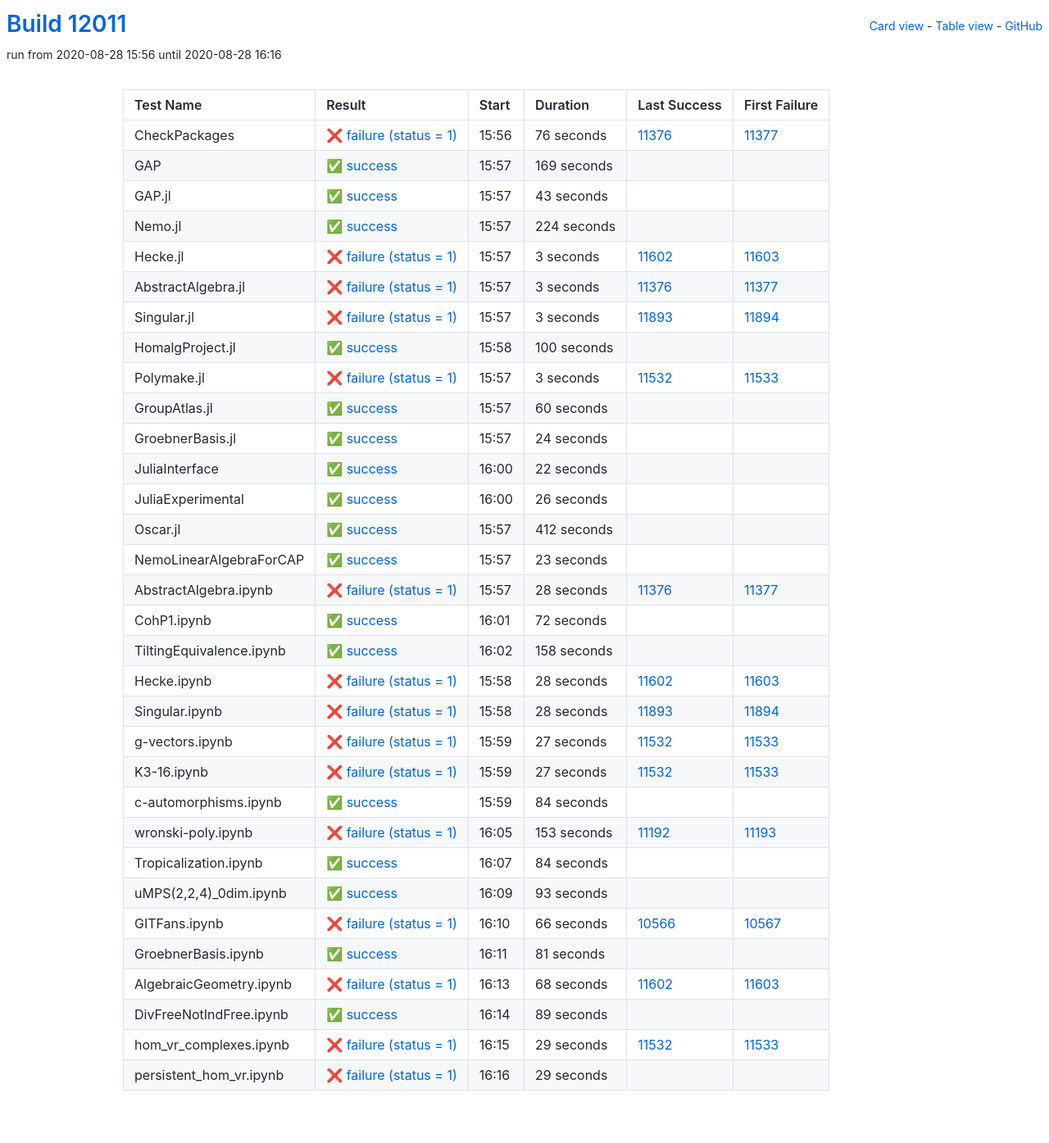
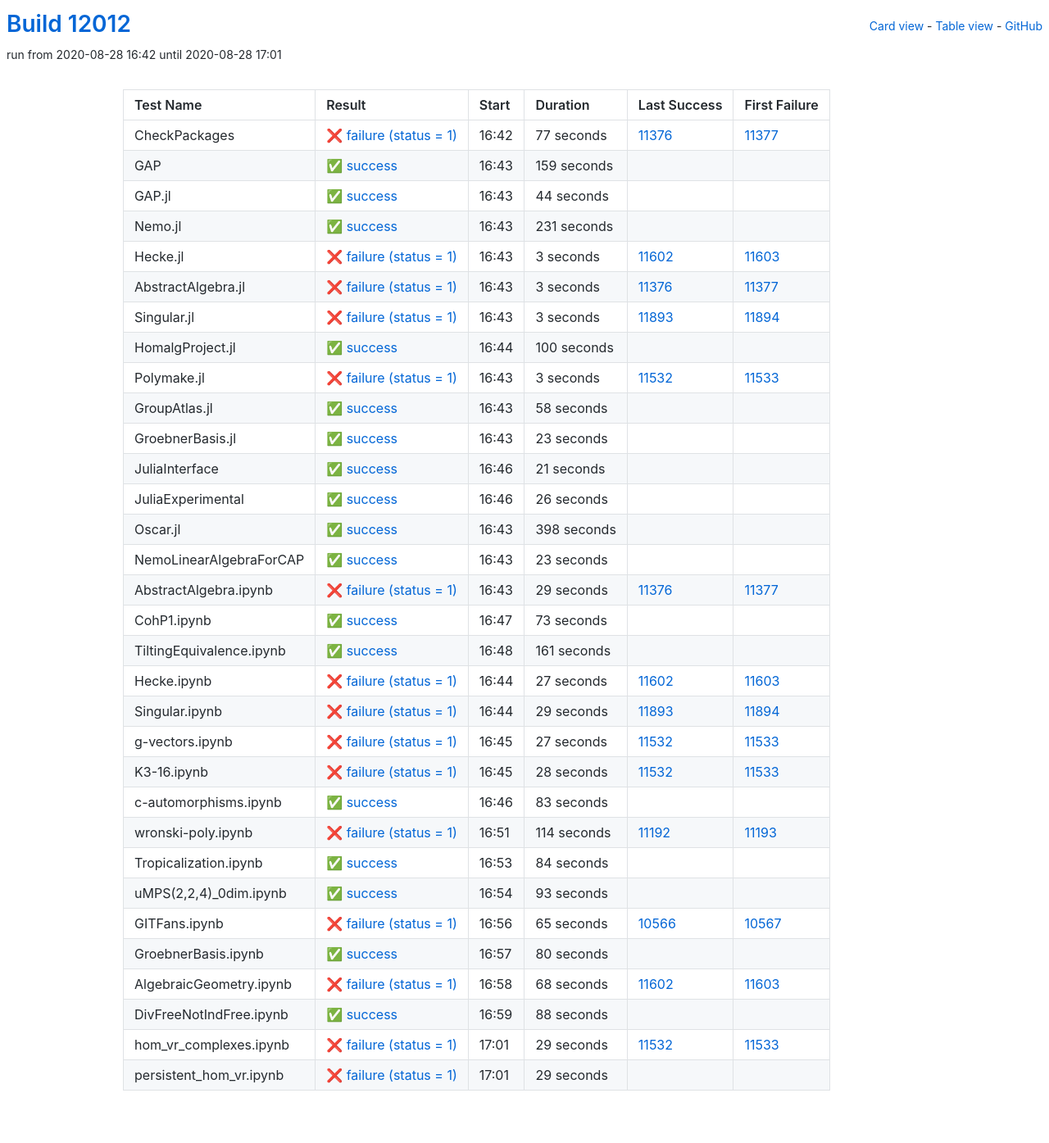
Before and after one commit to oscar-system/oscar-ci-status, a Jekyll site: the page built from table.html, in a window 1280 px wide. Shown: the whole page at 82% size. Built offline with Jekyll 4.4.1, drawn with Linux system fonts in a browser that asks for light colours.

Commit message:
Build #12012

```diff
--- a/_data/ci.yml
+++ b/_data/ci.yml
@@ -1,6 +1,6 @@
 ---
-build: 12011
-build_url: https://oscarci.mathematik.uni-kl.de/job/oscar/12011/
+build: 12012
+build_url: https://oscarci.mathematik.uni-kl.de/job/oscar/12012/
 job: oscar
 organization: oscar-system
 repo: oscar-ci-status
@@ -8,56 +8,56 @@
 tests:
 - name: CheckPackages
   id: checkpackages
-  log: https://oscarci.mathematik.uni-kl.de/job/oscar/12011/artifact/logs/build-12011/CheckPackages.log
-  start: 2020-08-28 15:56
+  log: https://oscarci.mathematik.uni-kl.de/job/oscar/12012/artifact/logs/build-12012/CheckPackages.log
+  start: 2020-08-28 16:42
   success: false
   exitcode: 1
   status: failure
-  duration: 76
+  duration: 77
   last_success: 11376
   last_success_url: https://oscarci.mathematik.uni-kl.de/job/oscar/11376/
   first_failure: 11377
   first_failure_url: https://oscarci.mathematik.uni-kl.de/job/oscar/11377/
 - name: GAP
   id: gap
-  log: https://oscarci.mathematik.uni-kl.de/job/oscar/12011/artifact/logs/build-12011/GAP.log
-  start: 2020-08-28 15:57
+  log: https://oscarci.mathematik.uni-kl.de/job/oscar/12012/artifact/logs/build-12012/GAP.log
+  start: 2020-08-28 16:43
   success: true
   exitcode: 0
   status: success
-  duration: 169
+  duration: 159
   last_success: false
   last_success_url:
   first_failure: false
   first_failure_url:
 - name: GAP.jl
   id: gap-jl
-  log: https://oscarci.mathematik.uni-kl.de/job/oscar/12011/artifact/logs/build-12011/GAP.jl.log
-  start: 2020-08-28 15:57
+  log: https://oscarci.mathematik.uni-kl.de/job/oscar/12012/artifact/logs/build-12012/GAP.jl.log
+  start: 2020-08-28 16:43
   success: true
   exitcode: 0
   status: success
-  duration: 43
+  duration: 44
   last_success: false
   last_success_url:
   first_failure: false
   first_failure_url:
 - name: Nemo.jl
   id: nemo-jl
-  log: https://oscarci.mathematik.uni-kl.de/job/oscar/12011/artifact/logs/build-12011/Nemo.jl.log
-  start: 2020-08-28 15:57
+  log: https://oscarci.mathematik.uni-kl.de/job/oscar/12012/artifact/logs/build-12012/Nemo.jl.log
+  start: 2020-08-28 16:43
   success: true
   exitcode: 0
   status: success
-  duration: 224
+  duration: 231
   last_success: false
   last_success_url:
   first_failure: false
   first_failure_url:
 - name: Hecke.jl
   id: hecke-jl
-  log: https://oscarci.mathematik.uni-kl.de/job/oscar/12011/artifact/logs/build-12011/Hecke.jl.log
-  start: 2020-08-28 15:57
+  log: https://oscarci.mathematik.uni-kl.de/job/oscar/12012/artifact/logs/build-12012/Hecke.jl.log
+  start: 2020-08-28 16:43
   success: false
   exitcode: 1
   status: failure
@@ -68,8 +68,8 @@
   first_failure_url: https://oscarci.mathematik.uni-kl.de/job/oscar/11603/
 - name: AbstractAlgebra.jl
   id: abstractalgebra-jl
-  log: https://oscarci.mathematik.uni-kl.de/job/oscar/12011/artifact/logs/build-12011/AbstractAlgebra.jl.log
-  start: 2020-08-28 15:57
+  log: https://oscarci.mathematik.uni-kl.de/job/oscar/12012/artifact/logs/build-12012/AbstractAlgebra.jl.log
+  start: 2020-08-28 16:43
   success: false
   exitcode: 1
   status: failure
@@ -80,8 +80,8 @@
   first_failure_url: https://oscarci.mathematik.uni-kl.de/job/oscar/11377/
 - name: Singular.jl
   id: singular-jl
-  log: https://oscarci.mathematik.uni-kl.de/job/oscar/12011/artifact/logs/build-12011/Singular.jl.log
-  start: 2020-08-28 15:57
+  log: https://oscarci.mathematik.uni-kl.de/job/oscar/12012/artifact/logs/build-12012/Singular.jl.log
+  start: 2020-08-28 16:43
   success: false
   exitcode: 1
   status: failure
@@ -92,8 +92,8 @@
   first_failure_url: https://oscarci.mathematik.uni-kl.de/job/oscar/11894/
 - name: HomalgProject.jl
   id: homalgproject-jl
-  log: https://oscarci.mathematik.uni-kl.de/job/oscar/12011/artifact/logs/build-12011/HomalgProject.jl.log
-  start: 2020-08-28 15:58
+  log: https://oscarci.mathematik.uni-kl.de/job/oscar/12012/artifact/logs/build-12012/HomalgProject.jl.log
+  start: 2020-08-28 16:44
   success: true
   exitcode: 0
   status: success
@@ -104,8 +104,8 @@
   first_failure_url:
 - name: Polymake.jl
   id: polymake-jl
-  log: https://oscarci.mathematik.uni-kl.de/job/oscar/12011/artifact/logs/build-12011/Polymake.jl.log
-  start: 2020-08-28 15:57
+  log: https://oscarci.mathematik.uni-kl.de/job/oscar/12012/artifact/logs/build-12012/Polymake.jl.log
+  start: 2020-08-28 16:43
   success: false
   exitcode: 1
   status: failure
@@ -116,44 +116,44 @@
   first_failure_url: https://oscarci.mathematik.uni-kl.de/job/oscar/11533/
 - name: GroupAtlas.jl
   id: groupatlas-jl
-  log: https://oscarci.mathematik.uni-kl.de/job/oscar/12011/artifact/logs/build-12011/GroupAtlas.jl.log
-  start: 2020-08-28 15:57
+  log: https://oscarci.mathematik.uni-kl.de/job/oscar/12012/artifact/logs/build-12012/GroupAtlas.jl.log
+  start: 2020-08-28 16:43
   success: true
   exitcode: 0
   status: success
-  duration: 60
+  duration: 58
   last_success: false
   last_success_url:
   first_failure: false
   first_failure_url:
 - name: GroebnerBasis.jl
   id: groebnerbasis-jl
-  log: https://oscarci.mathematik.uni-kl.de/job/oscar/12011/artifact/logs/build-12011/GroebnerBasis.jl.log
-  start: 2020-08-28 15:57
+  log: https://oscarci.mathematik.uni-kl.de/job/oscar/12012/artifact/logs/build-12012/GroebnerBasis.jl.log
+  start: 2020-08-28 16:43
   success: true
   exitcode: 0
   status: success
-  duration: 24
+  duration: 23
   last_success: false
   last_success_url:
   first_failure: false
   first_failure_url:
 - name: JuliaInterface
   id: juliainterface
-  log: https://oscarci.mathematik.uni-kl.de/job/oscar/12011/artifact/logs/build-12011/JuliaInterface.log
-  start: 2020-08-28 16:00
+  log: https://oscarci.mathematik.uni-kl.de/job/oscar/12012/artifact/logs/build-12012/JuliaInterface.log
+  start: 2020-08-28 16:46
   success: true
   exitcode: 0
   status: success
-  duration: 22
+  duration: 21
   last_success: false
   last_success_url:
   first_failure: false
   first_failure_url:
 - name: JuliaExperimental
   id: juliaexperimental
-  log: https://oscarci.mathematik.uni-kl.de/job/oscar/12011/artifact/logs/build-12011/JuliaExperimental.log
-  start: 2020-08-28 16:00
+  log: https://oscarci.mathematik.uni-kl.de/job/oscar/12012/artifact/logs/build-12012/JuliaExperimental.log
+  start: 2020-08-28 16:46
   success: true
   exitcode: 0
   status: success
@@ -164,20 +164,20 @@
   first_failure_url:
 - name: Oscar.jl
   id: oscar-jl
-  log: https://oscarci.mathematik.uni-kl.de/job/oscar/12011/artifact/logs/build-12011/Oscar.jl.log
-  start: 2020-08-28 15:57
+  log: https://oscarci.mathematik.uni-kl.de/job/oscar/12012/artifact/logs/build-12012/Oscar.jl.log
+  start: 2020-08-28 16:43
   success: true
   exitcode: 0
   status: success
-  duration: 412
+  duration: 398
   last_success: false
   last_success_url:
   first_failure: false
   first_failure_url:
 - name: NemoLinearAlgebraForCAP
   id: nemolinearalgebraforcap
-  log: https://oscarci.mathematik.uni-kl.de/job/oscar/12011/artifact/logs/build-12011/NemoLinearAlgebraForCAP.log
-  start: 2020-08-28 15:57
+  log: https://oscarci.mathematik.uni-kl.de/job/oscar/12012/artifact/logs/build-12012/NemoLinearAlgebraForCAP.log
+  start: 2020-08-28 16:43
   success: true
   exitcode: 0
   status: success
@@ -188,68 +188,68 @@
   first_failure_url:
 - name: AbstractAlgebra.ipynb
   id: abstractalgebra-ipynb
-  log: https://oscarci.mathematik.uni-kl.de/job/oscar/12011/artifact/logs/build-12011/AbstractAlgebra.ipynb.log
-  start: 2020-08-28 15:57
+  log: https://oscarci.mathematik.uni-kl.de/job/oscar/12012/artifact/logs/build-12012/AbstractAlgebra.ipynb.log
+  start: 2020-08-28 16:43
   success: false
   exitcode: 1
   status: failure
-  duration: 28
+  duration: 29
   last_success: 11376
   last_success_url: https://oscarci.mathematik.uni-kl.de/job/oscar/11376/
   first_failure: 11377
   first_failure_url: https://oscarci.mathematik.uni-kl.de/job/oscar/11377/
 - name: CohP1.ipynb
   id: cohp1-ipynb
-  log: https://oscarci.mathematik.uni-kl.de/job/oscar/12011/artifact/logs/build-12011/CohP1.ipynb.log
-  start: 2020-08-28 16:01
+  log: https://oscarci.mathematik.uni-kl.de/job/oscar/12012/artifact/logs/build-12012/CohP1.ipynb.log
+  start: 2020-08-28 16:47
   success: true
   exitcode: 0
   status: success
-  duration: 72
+  duration: 73
   last_success: false
   last_success_url:
   first_failure: false
   first_failure_url:
 - name: TiltingEquivalence.ipynb
   id: tiltingequivalence-ipynb
-  log: https://oscarci.mathematik.uni-kl.de/job/oscar/12011/artifact/logs/build-12011/TiltingEquivalence.ipynb.log
-  start: 2020-08-28 16:02
+  log: https://oscarci.mathematik.uni-kl.de/job/oscar/12012/artifact/logs/build-12012/TiltingEquivalence.ipynb.log
+  start: 2020-08-28 16:48
   success: true
   exitcode: 0
   status: success
-  duration: 158
+  duration: 161
   last_success: false
   last_success_url:
   first_failure: false
   first_failure_url:
 - name: Hecke.ipynb
   id: hecke-ipynb
-  log: https://oscarci.mathematik.uni-kl.de/job/oscar/12011/artifact/logs/build-12011/Hecke.ipynb.log
-  start: 2020-08-28 15:58
+  log: https://oscarci.mathematik.uni-kl.de/job/oscar/12012/artifact/logs/build-12012/Hecke.ipynb.log
+  start: 2020-08-28 16:44
   success: false
   exitcode: 1
   status: failure
-  duration: 28
+  duration: 27
   last_success: 11602
   last_success_url: https://oscarci.mathematik.uni-kl.de/job/oscar/11602/
   first_failure: 11603
   first_failure_url: https://oscarci.mathematik.uni-kl.de/job/oscar/11603/
 - name: Singular.ipynb
   id: singular-ipynb
-  log: https://oscarci.mathematik.uni-kl.de/job/oscar/12011/artifact/logs/build-12011/Singular.ipynb.log
-  start: 2020-08-28 15:58
+  log: https://oscarci.mathematik.uni-kl.de/job/oscar/12012/artifact/logs/build-12012/Singular.ipynb.log
+  start: 2020-08-28 16:44
   success: false
   exitcode: 1
   status: failure
-  duration: 28
+  duration: 29
   last_success: 11893
   last_success_url: https://oscarci.mathematik.uni-kl.de/job/oscar/11893/
   first_failure: 11894
   first_failure_url: https://oscarci.mathematik.uni-kl.de/job/oscar/11894/
 - name: g-vectors.ipynb
   id: g-vectors-ipynb
-  log: https://oscarci.mathematik.uni-kl.de/job/oscar/12011/artifact/logs/build-12011/g-vectors.ipynb.log
-  start: 2020-08-28 15:59
+  log: https://oscarci.mathematik.uni-kl.de/job/oscar/12012/artifact/logs/build-12012/g-vectors.ipynb.log
+  start: 2020-08-28 16:45
   success: false
   exitcode: 1
   status: failure
@@ -260,44 +260,44 @@
   first_failure_url: https://oscarci.mathematik.uni-kl.de/job/oscar/11533/
 - name: K3-16.ipynb
   id: k3-16-ipynb
-  log: https://oscarci.mathematik.uni-kl.de/job/oscar/12011/artifact/logs/build-12011/K3-16.ipynb.log
-  start: 2020-08-28 15:59
+  log: https://oscarci.mathematik.uni-kl.de/job/oscar/12012/artifact/logs/build-12012/K3-16.ipynb.log
+  start: 2020-08-28 16:45
   success: false
   exitcode: 1
   status: failure
-  duration: 27
+  duration: 28
   last_success: 11532
   last_success_url: https://oscarci.mathematik.uni-kl.de/job/oscar/11532/
   first_failure: 11533
   first_failure_url: https://oscarci.mathematik.uni-kl.de/job/oscar/11533/
 - name: c-automorphisms.ipynb
   id: c-automorphisms-ipynb
-  log: https://oscarci.mathematik.uni-kl.de/job/oscar/12011/artifact/logs/build-12011/c-automorphisms.ipynb.log
-  start: 2020-08-28 15:59
+  log: https://oscarci.mathematik.uni-kl.de/job/oscar/12012/artifact/logs/build-12012/c-automorphisms.ipynb.log
+  start: 2020-08-28 16:46
   success: true
   exitcode: 0
   status: success
-  duration: 84
+  duration: 83
   last_success: false
   last_success_url:
   first_failure: false
   first_failure_url:
 - name: wronski-poly.ipynb
   id: wronski-poly-ipynb
-  log: https://oscarci.mathematik.uni-kl.de/job/oscar/12011/artifact/logs/build-12011/wronski-poly.ipynb.log
-  start: 2020-08-28 16:05
+  log: https://oscarci.mathematik.uni-kl.de/job/oscar/12012/artifact/logs/build-12012/wronski-poly.ipynb.log
+  start: 2020-08-28 16:51
   success: false
   exitcode: 1
   status: failure
-  duration: 153
+  duration: 114
   last_success: 11192
   last_success_url: https://oscarci.mathematik.uni-kl.de/job/oscar/11192/
   first_failure: 11193
   first_failure_url: https://oscarci.mathematik.uni-kl.de/job/oscar/11193/
 - name: Tropicalization.ipynb
   id: tropicalization-ipynb
-  log: https://oscarci.mathematik.uni-kl.de/job/oscar/12011/artifact/logs/build-12011/Tropicalization.ipynb.log
-  start: 2020-08-28 16:07
+  log: https://oscarci.mathematik.uni-kl.de/job/oscar/12012/artifact/logs/build-12012/Tropicalization.ipynb.log
+  start: 2020-08-28 16:53
   success: true
   exitcode: 0
   status: success
@@ -308,8 +308,8 @@
   first_failure_url:
 - name: uMPS(2,2,4)_0dim.ipynb
   id: umps-2-2-4-0dim-ipynb
-  log: https://oscarci.mathematik.uni-kl.de/job/oscar/12011/artifact/logs/build-12011/uMPS-2-2-4-_0dim.ipynb.log
-  start: 2020-08-28 16:09
+  log: https://oscarci.mathematik.uni-kl.de/job/oscar/12012/artifact/logs/build-12012/uMPS-2-2-4-_0dim.ipynb.log
+  start: 2020-08-28 16:54
   success: true
   exitcode: 0
   status: success
@@ -320,32 +320,32 @@
   first_failure_url:
 - name: GITFans.ipynb
   id: gitfans-ipynb
-  log: https://oscarci.mathematik.uni-kl.de/job/oscar/12011/artifact/logs/build-12011/GITFans.ipynb.log
-  start: 2020-08-28 16:10
+  log: https://oscarci.mathematik.uni-kl.de/job/oscar/12012/artifact/logs/build-12012/GITFans.ipynb.log
+  start: 2020-08-28 16:56
   success: false
   exitcode: 1
   status: failure
-  duration: 66
+  duration: 65
   last_success: 10566
   last_success_url: https://oscarci.mathematik.uni-kl.de/job/oscar/10566/
   first_failure: 10567
   first_failure_url: https://oscarci.mathematik.uni-kl.de/job/oscar/10567/
 - name: GroebnerBasis.ipynb
   id: groebnerbasis-ipynb
-  log: https://oscarci.mathematik.uni-kl.de/job/oscar/12011/artifact/logs/build-12011/GroebnerBasis.ipynb.log
-  start: 2020-08-28 16:11
+  log: https://oscarci.mathematik.uni-kl.de/job/oscar/12012/artifact/logs/build-12012/GroebnerBasis.ipynb.log
+  start: 2020-08-28 16:57
   success: true
   exitcode: 0
   status: success
-  duration: 81
+  duration: 80
   last_success: false
   last_success_url:
   first_failure: false
   first_failure_url:
 - name: AlgebraicGeometry.ipynb
   id: algebraicgeometry-ipynb
-  log: https://oscarci.mathematik.uni-kl.de/job/oscar/12011/artifact/logs/build-12011/AlgebraicGeometry.ipynb.log
-  start: 2020-08-28 16:13
+  log: https://oscarci.mathematik.uni-kl.de/job/oscar/12012/artifact/logs/build-12012/AlgebraicGeometry.ipynb.log
+  start: 2020-08-28 16:58
   success: false
   exitcode: 1
   status: failure
@@ -356,20 +356,20 @@
   first_failure_url: https://oscarci.mathematik.uni-kl.de/job/oscar/11603/
 - name: DivFreeNotIndFree.ipynb
   id: divfreenotindfree-ipynb
-  log: https://oscarci.mathematik.uni-kl.de/job/oscar/12011/artifact/logs/build-12011/DivFreeNotIndFree.ipynb.log
-  start: 2020-08-28 16:14
+  log: https://oscarci.mathematik.uni-kl.de/job/oscar/12012/artifact/logs/build-12012/DivFreeNotIndFree.ipynb.log
+  start: 2020-08-28 16:59
   success: true
   exitcode: 0
   status: success
-  duration: 89
+  duration: 88
   last_success: false
   last_success_url:
   first_failure: false
   first_failure_url:
 - name: hom_vr_complexes.ipynb
   id: hom-vr-complexes-ipynb
-  log: https://oscarci.mathematik.uni-kl.de/job/oscar/12011/artifact/logs/build-12011/hom_vr_complexes.ipynb.log
-  start: 2020-08-28 16:15
+  log: https://oscarci.mathematik.uni-kl.de/job/oscar/12012/artifact/logs/build-12012/hom_vr_complexes.ipynb.log
+  start: 2020-08-28 17:01
   success: false
   exitcode: 1
   status: failure
@@ -380,8 +380,8 @@
   first_failure_url: https://oscarci.mathematik.uni-kl.de/job/oscar/11533/
 - name: persistent_hom_vr.ipynb
   id: persistent-hom-vr-ipynb
-  log: https://oscarci.mathematik.uni-kl.de/job/oscar/12011/artifact/logs/build-12011/persistent_hom_vr.ipynb.log
-  start: 2020-08-28 16:16
+  log: https://oscarci.mathematik.uni-kl.de/job/oscar/12012/artifact/logs/build-12012/persistent_hom_vr.ipynb.log
+  start: 2020-08-28 17:01
   success: false
   exitcode: 1
   status: failure
```
Also changed, not shown: README.md.
